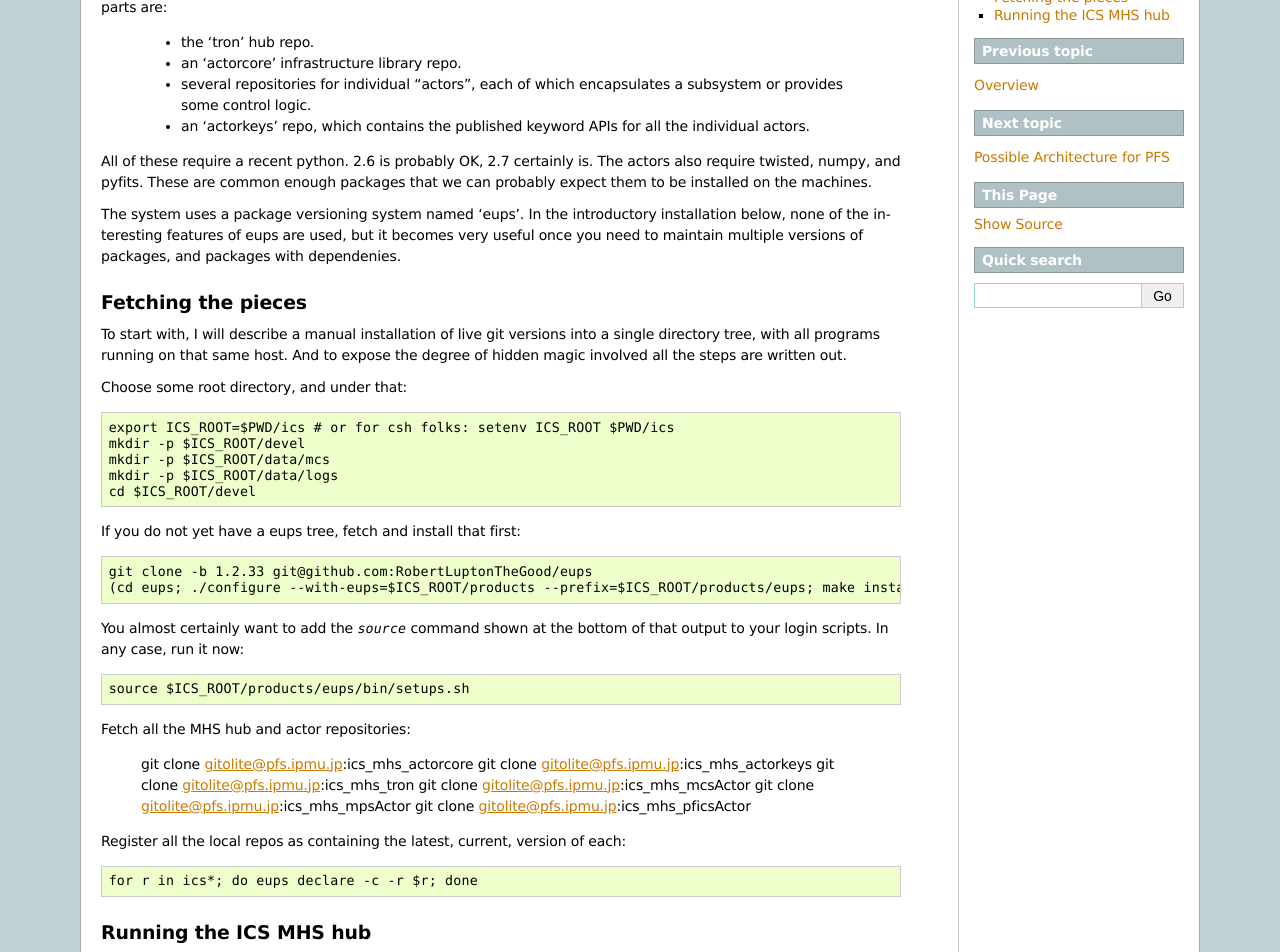
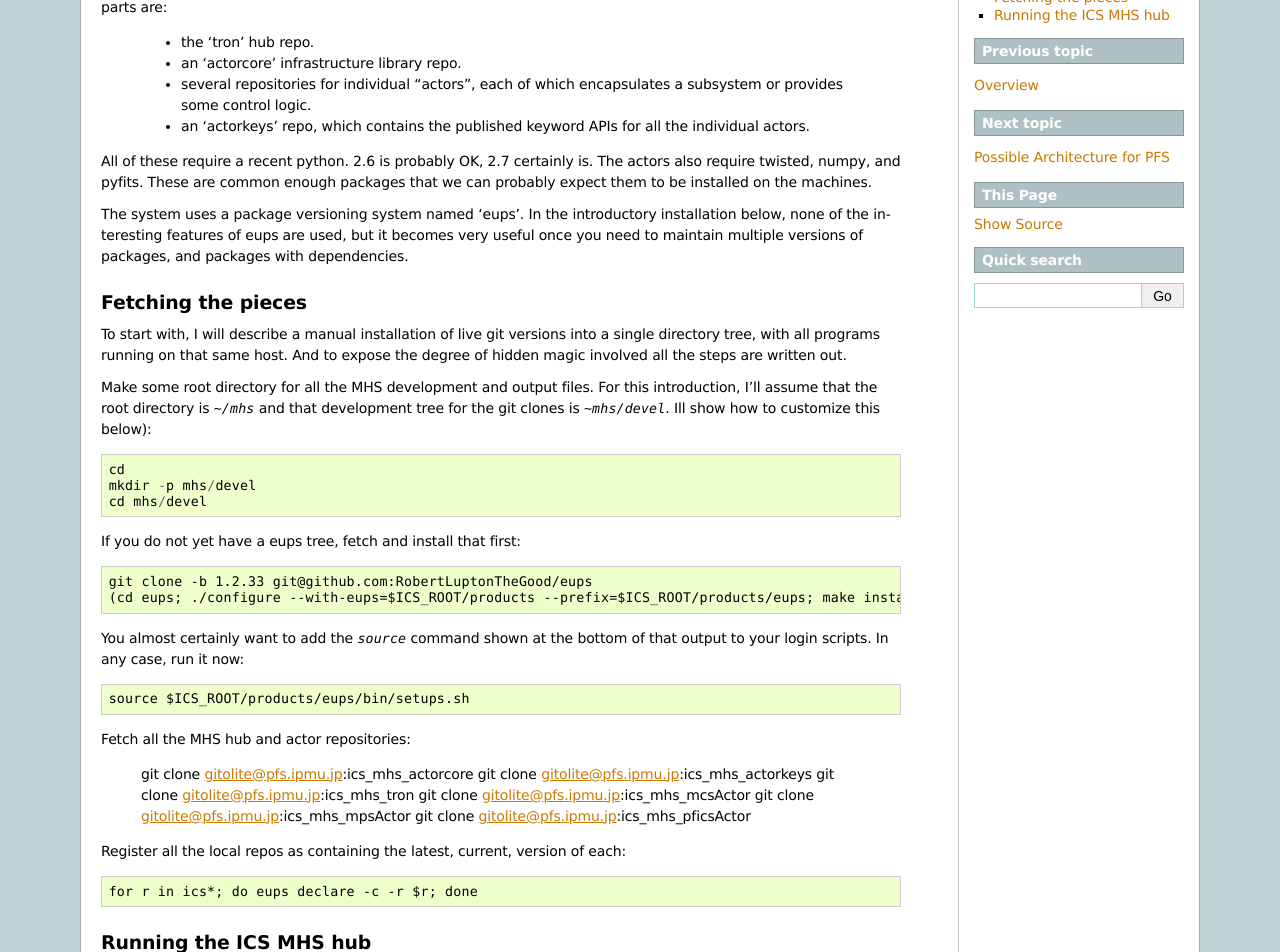
Before and after one commit to Subaru-PFS/tron_tron, a Sphinx documentation site: the page built from Docs/sphinx/INSTALL.rst, in a window 1280 px wide and 1400 px high, scrolled down 116 px. Shown: the part 330-1282 px from the top of the window. Built offline with Sphinx 7.4.7, drawn with Linux system fonts in a browser that asks for light colours; formulas are drawn with MathJax 3; some of the changed text lies outside the part shown.

Commit message:
start using ics_mhs_config product

```diff
--- a/Docs/sphinx/INSTALL.rst
+++ b/Docs/sphinx/INSTALL.rst
@@ -19,7 +19,7 @@ them to be installed on the machines.
 The system uses a package versioning system named 'eups'. In the
 introductory installation below, none of the interesting features of
 eups are used, but it becomes very useful once you need to maintain
-multiple versions of packages, and packages with dependenies.
+multiple versions of packages, and packages with dependencies.
 
 Fetching the pieces
 -------------------
@@ -29,13 +29,14 @@ versions into a single directory tree, with all programs running on
 that same host. And to expose the degree of hidden magic involved all
 the steps are written out.
 
-Choose some root directory, and under that::
+Make some root directory for all the MHS development and output
+files. For this introduction, I'll assume that the root directory is
+`~/mhs` and that development tree for the git clones is
+`~mhs/devel`. Ill show how to customize this below)::
 
-    export ICS_ROOT=$PWD/ics # or for csh folks: setenv ICS_ROOT $PWD/ics
-    mkdir -p $ICS_ROOT/devel
-    mkdir -p $ICS_ROOT/data/mcs
-    mkdir -p $ICS_ROOT/data/logs
-    cd $ICS_ROOT/devel
+    cd
+    mkdir -p mhs/devel
+    cd mhs/devel
 
 If you do not yet have a eups tree, fetch and install that first::
 
@@ -63,3 +64,6 @@ version of each::
 
 Running the ICS MHS hub
 -----------------------
+
+The tron hub is a long-running process. Given the eups configuration
+above, start it with `tron start`.
```
Also changed, not shown: 2 other files.
